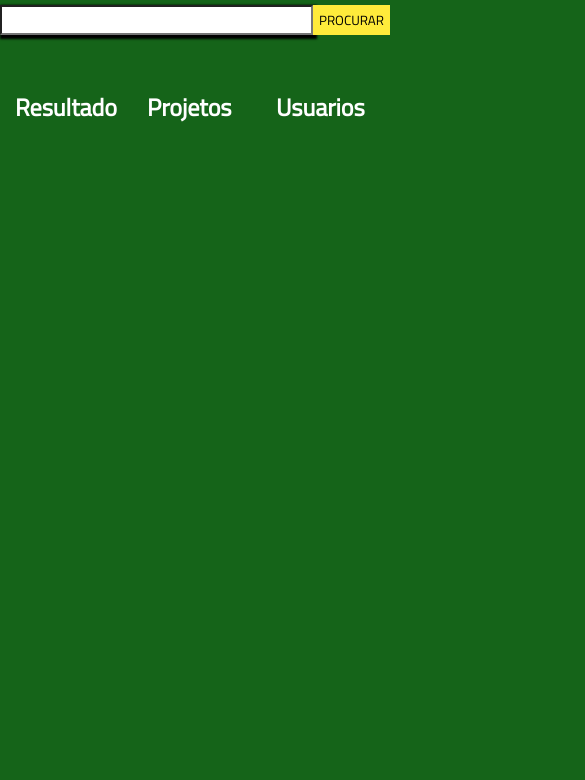
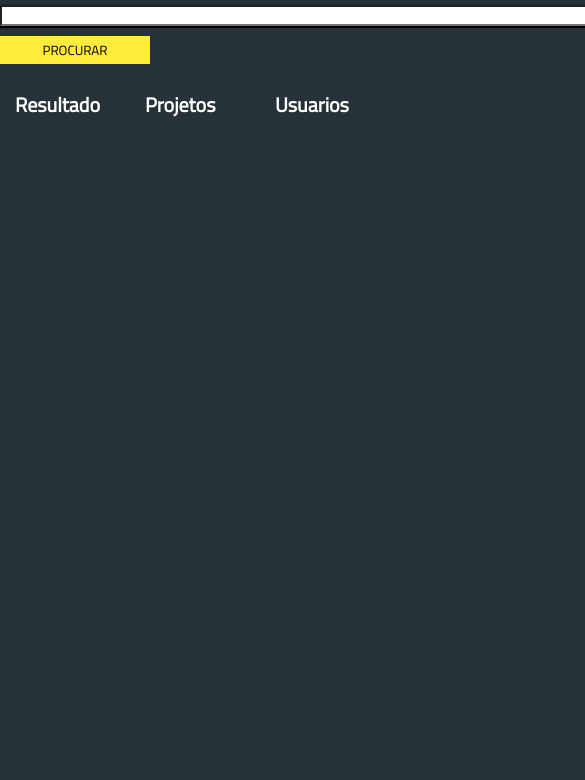
Before and after one commit to ClawsDev/UI-ClawsJS, a plain HTML site: page index.html in a window 390 px wide. Shown: the part 64-844 px from the top of the page, 585 px wide, since content can reach past the window. Drawn offline with Linux system fonts and the light colour scheme.

Commit message:
adjuts font

```diff
--- a/index.html
+++ b/index.html
@@ -2,6 +2,7 @@
     <head>
         <title>UI - Claws JS</title>
         <link rel="stylesheet" href="ui-claws.css">
+        <meta name="viewport" content="width=200, initial-scale=1">
     </head>
     <body>
         <div class="init">
--- a/ui-claws.css
+++ b/ui-claws.css
@@ -27,7 +27,7 @@
 }
 .txtLink{
     width: 700px;
-    box-shadow: 2px 2px 2px 2px black;
+    box-shadow: 1px 1px 1px 1px black;
 }
 .btnSearch{
     background-color: #FFEB3B;
@@ -48,8 +48,24 @@
     margin: 15px;
     line-height: 75px;
 }
-@media only screen and (max-width: 1280px) {
+
+/*celular case */
+@media only screen and (max-width: 500px) {
     body {
-        background-color: rgb(21, 100, 25);
+        background-color: ;
+    }
+    .box{
+        display: inline-grid;
+    }
+    .btnSearch{
+        width: 150px;
+        padding: 4px;
+        margin-top: 10px;
+        display: flex;
+        justify-content: center;
+
+    }
+    h2{
+        font-size: 20px;
     }
 }
```
